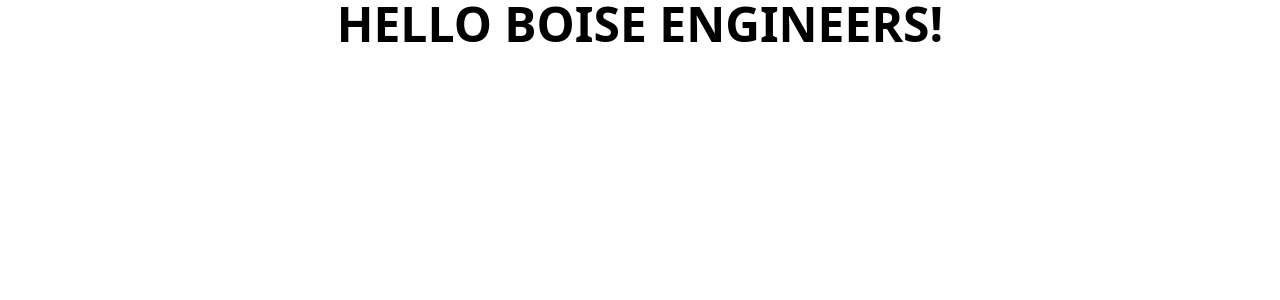
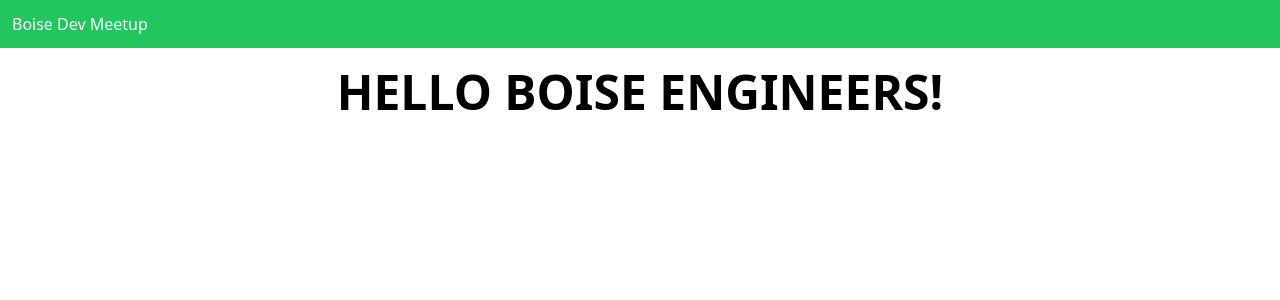
Before and after one commit to Tiernebre/presentations, a React (Vite) app in the folder frontend-js-stack-with-vite-windicss-and-headlessui/demo/: page / in a window 1280 px wide. Shown: the top 300 px of the page. Built offline with nearby package versions, Linux system fonts and the light colour scheme.

Commit message:
boise dev meetup

```diff
--- a/frontend-js-stack-with-vite-windicss-and-headlessui/demo/src/App.tsx
+++ b/frontend-js-stack-with-vite-windicss-and-headlessui/demo/src/App.tsx
@@ -1,7 +1,14 @@
 function App() {
   return (
     <>
-      <h1 className="text-5xl font-bold text-center">HELLO BOISE ENGINEERS!</h1>
+      <header className="bg-green-500 p-3 text-white">
+        <p>Boise Dev Meetup</p>
+      </header>
+      <main className="p-5">
+        <h1 className="text-5xl font-bold text-center">HELLO BOISE ENGINEERS!</h1>
+      </main>
+      <footer>
+      </footer>
     </>
   )
 }
```
